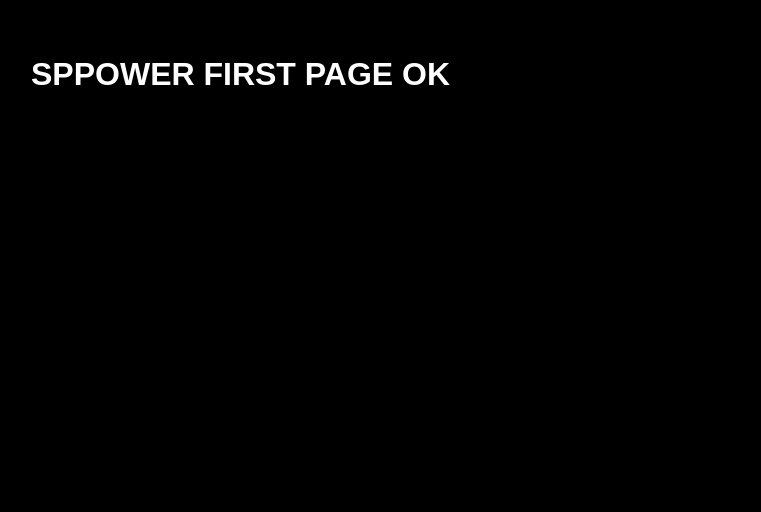
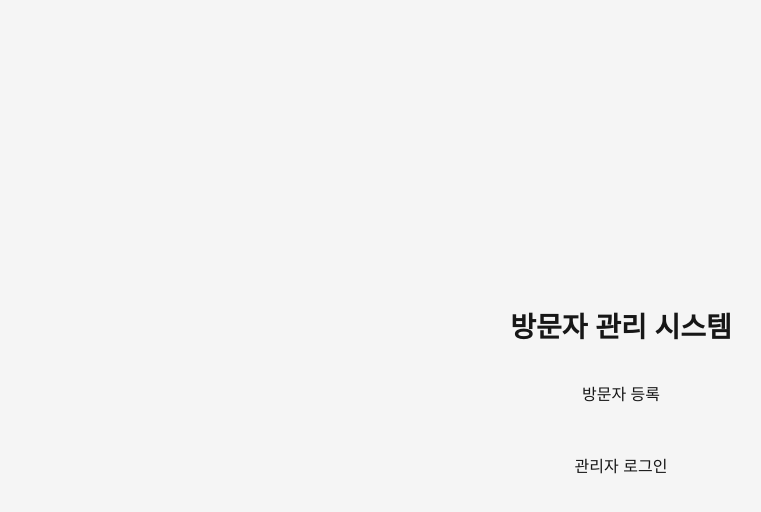
Before and after one commit to JinnyDad/visitor-system, a Next.js app: page /spower in a window 1280 px wide. Shown: the top 512 px of the page, without its empty margins (19-780 px from the left). Built offline with nearby package versions, Linux system fonts and the light colour scheme.

Commit message:
fix spower landing page

```diff
--- a/app/spower/page.js
+++ b/app/spower/page.js
@@ -1,20 +1,49 @@
 "use client";
 
-export default function SpowerPage() {
-  console.log("### SPPOWER PAGE LOADED ###");
-
+export default function SpowerHome() {
   return (
     <div
       style={{
-        padding: 50,
-        fontSize: 32,
-        fontWeight: "bold",
-        color: "white",
-        background: "black",
-        height: "100vh",
+        minHeight: "100vh",
+        display: "flex",
+        flexDirection: "column",
+        justifyContent: "center",
+        alignItems: "center",
+        gap: 20,
+        background: "#f5f5f5",
       }}
     >
-      SPPOWER FIRST PAGE OK
+      <h1 style={{ fontSize: 28, fontWeight: "bold" }}>
+        방문자 관리 시스템
+      </h1>
+
+      <button
+        style={{
+          width: 220,
+          padding: 14,
+          fontSize: 16,
+          cursor: "pointer",
+        }}
+        onClick={() => {
+          window.location.href = "/spowervisitor";
+        }}
+      >
+        방문자 등록
+      </button>
+
+      <button
+        style={{
+          width: 220,
+          padding: 14,
+          fontSize: 16,
+          cursor: "pointer",
+        }}
+        onClick={() => {
+          window.location.href = "/login";
+        }}
+      >
+        관리자 로그인
+      </button>
     </div>
   );
 }
```
